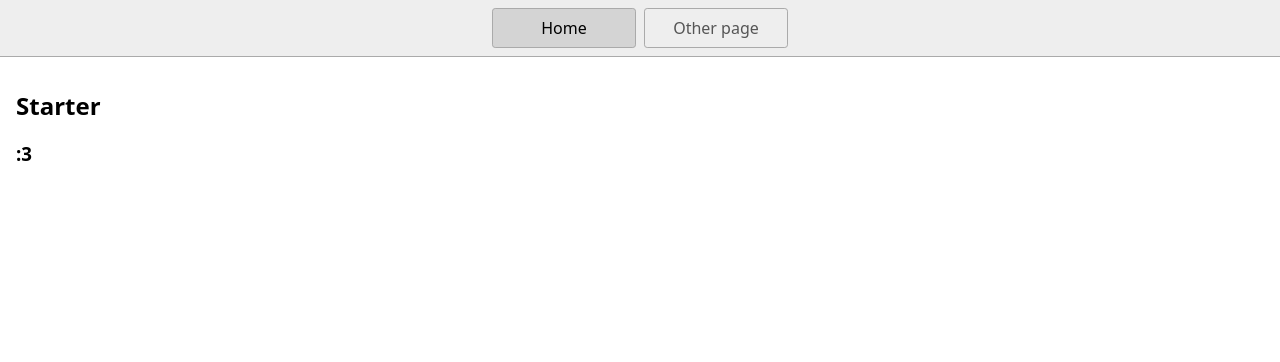
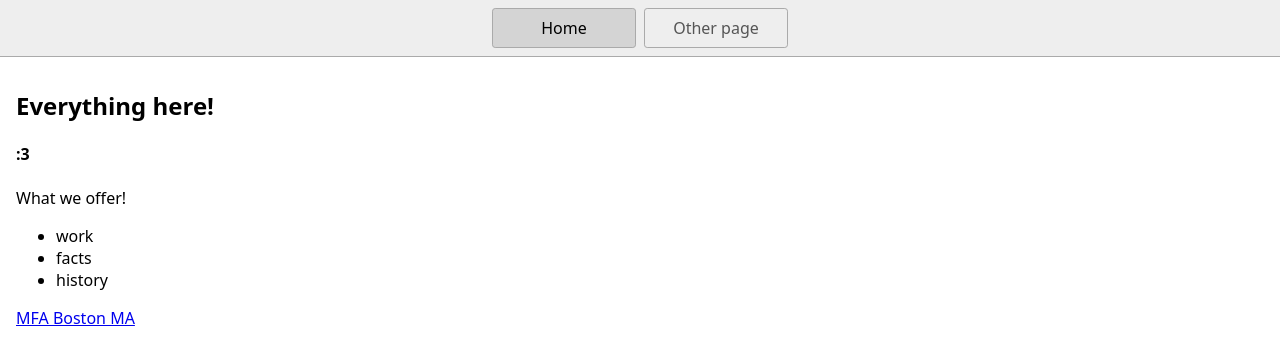
Before and after one commit to Carolina-LV/Myproject-2, a website: page index.html in a window 1280 px wide. Drawn offline with Linux system fonts and the light colour scheme.

Commit message:
change-9/25

```diff
--- a/index.html
+++ b/index.html
@@ -18,9 +18,17 @@
       <a href="/page2.html">Other page</a>
     </nav>
     <main>
-      <h1>Starter</h1>
-      <h3>:3</h3>
+      <h1>Everything here!</h1>
+      <h4>:3</h4>
+      <p>What we offer!</p>
+      <ul>
+        <li>work</li>
+        <li>facts</li>
+        <li>history</li>
+      </ul>
       <p>
+      <a href="https://mfa.org"> MFA Boston MA</a>
+      </p>
     </main>
   </body>
 </html>
```
Also changed, not shown: page2.html (+4 -1 lines), 1 other file.
